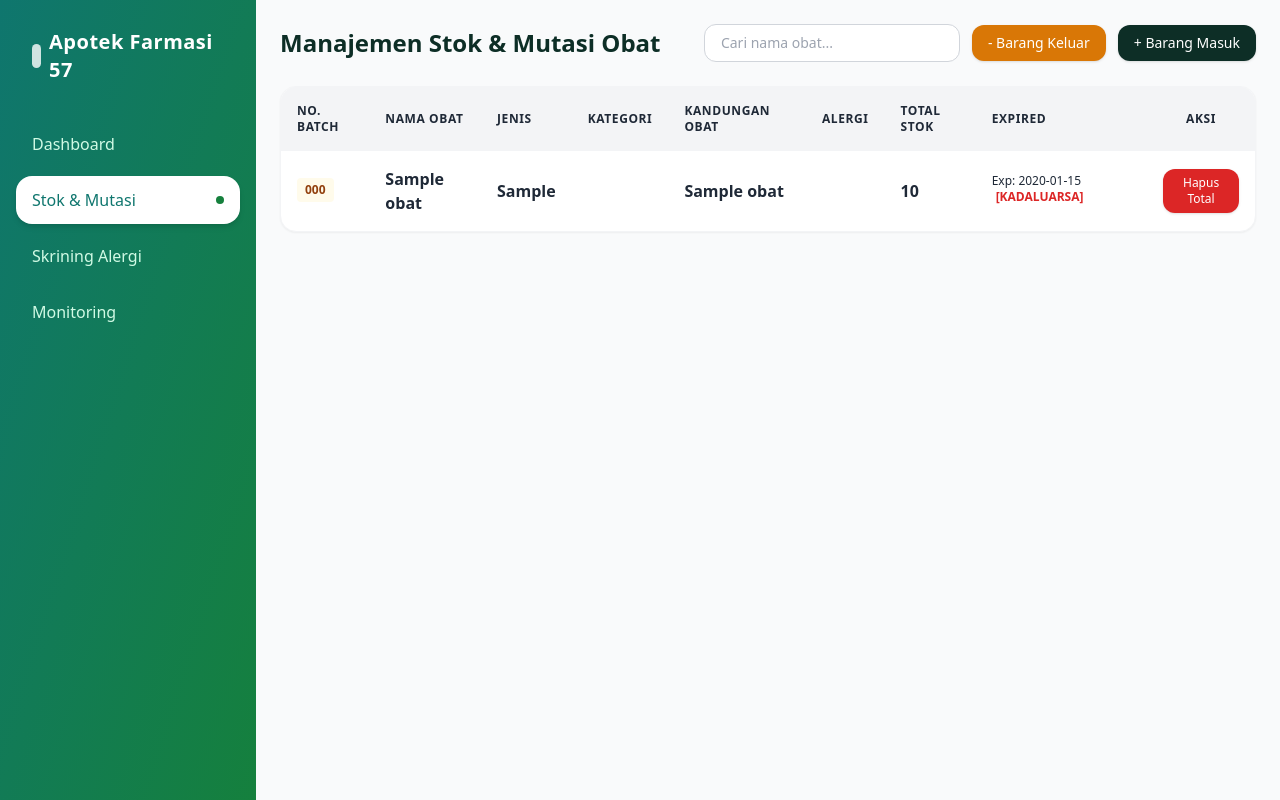
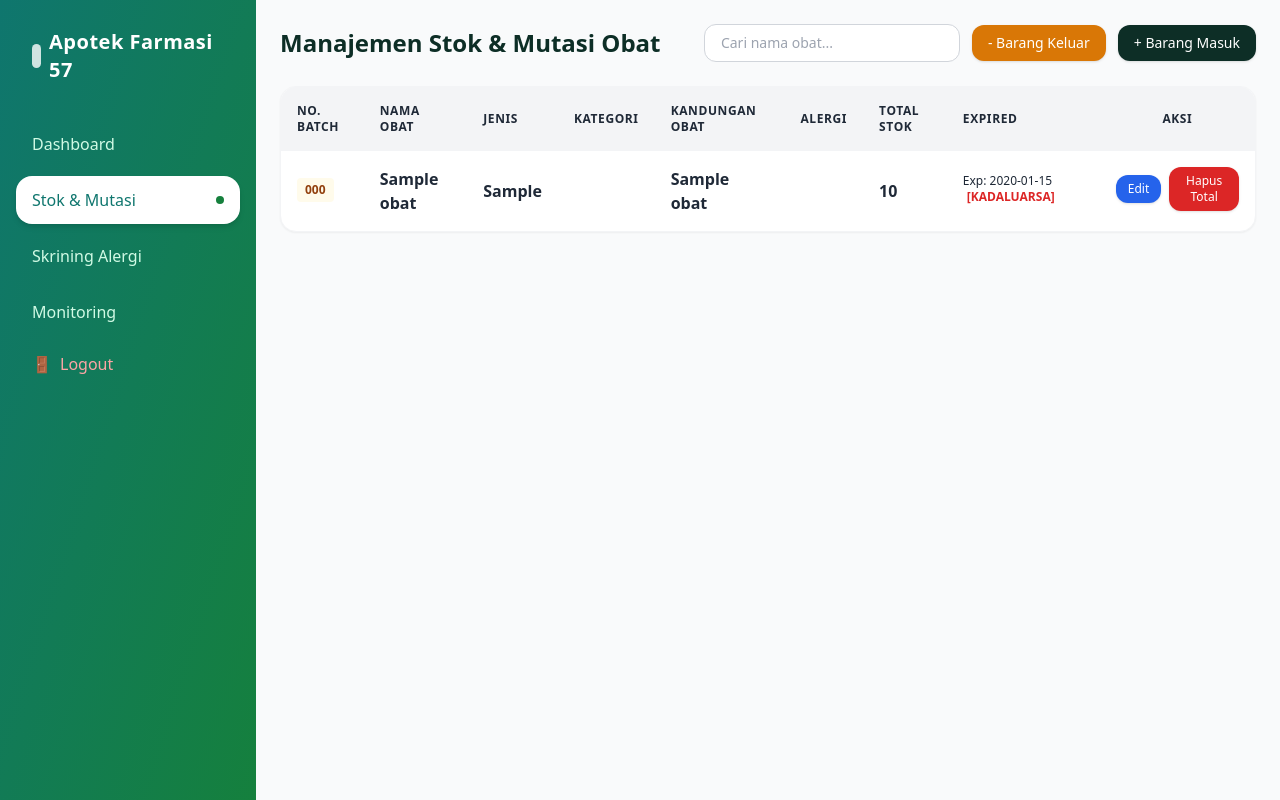
Before and after one commit to faizbila978/faizbila978-web-manajemen-obat-pada-apotek, a Laravel app: page /stok in a window 1280 px wide. Run offline with Laravel 12, Linux system fonts and the light colour scheme; a user stored in the database is signed in; data comes from the database, SQL or seed files in the repository; tables that the repository leaves empty hold one stand-in row (values such as "Sample post"); some libraries are stand-ins or nearby versions.

Commit message:
menambahi logout

```diff
--- a/web-manajemen-obat-pada-apotek/app/Http/Controllers/MedicineController.php
+++ b/web-manajemen-obat-pada-apotek/app/Http/Controllers/MedicineController.php
@@ -31,7 +31,7 @@ class MedicineController extends Controller {
             'nama_obat' => 'required|string|max:255',
             'jenis' => 'required|string|max:255',
             'kategori' => 'required|string|max:255',
-            'kandungan' => 'required|string|max:255', // Validasi input kandungan
+            'kandungan_obat' => 'required|string|max:255', // Validasi input kandungan
             'alergi' => 'required|string|max:255',
             'initial_stock' => 'required|integer|min:1',
             'expired_date' => 'required|date',
@@ -133,6 +133,48 @@ class MedicineController extends Controller {
 
         return redirect()->route('stok.index')->with('success', $successMsg);
     }
+
+        // Memperbarui data obat
+    public function update(Request $request, $id_obat)
+    {
+        $request->validate([
+            'nama_obat' => 'required|string|max:255',
+            'jenis' => 'required|string|max:255',
+            'kategori' => 'required|string|max:255',
+            'kandungan' => 'required|string|max:255',
+            'alergi' => 'required|string|max:255',
+            'stok' => 'required|integer|min:0'
+        ]);
+
+        DB::transaction(function () use ($request, $id_obat) {
+            $medicine = Medicine::findOrFail($id_obat);
+
+            // Update data utama obat
+            $medicine->update([
+                'nama_obat' => $request->nama_obat,
+                'jenis' => $request->jenis,
+                'kategori' => $request->kategori,
+                'alergi' => $request->alergi,
+                'stok' => $request->stok,
+            ]);
+
+            // Update kandungan obat (jika ada relasi)
+            $medicine->kandungan()->update([
+                'nama_kandungan' => $request->kandungan,
+            ]);
+            // Opsional: Jika ingin mengupdate stok pada batch terdepan/pertama
+        $batch = $medicine->batches()->orderBy('expired_date', 'asc')->first();
+        if ($batch) {
+            $batch->update([
+                'initial_stock' => $request->stok,
+                'current_stock' => $request->stok,
+            ]);
+        }
+    });
+
+    return redirect()->route('stok.index')->with('success', 'Data obat dan stok berhasil diperbarui!');
+}
+
     // Menghapus data obat secara total beserta batch dan kandungannya
     public function destroy($id_obat)
     {
@@ -141,7 +183,7 @@ class MedicineController extends Controller {
 
             // Hapus relasi terkait terlebih dahulu (jika ondelete cascade belum aktif di db)
             $medicine->batches()->delete();
-            $medicine->kandungans()->delete();
+            $medicine->kandungan()->delete();
 
             // Hapus data utama obat
             $medicine->delete();
--- a/web-manajemen-obat-pada-apotek/resources/views/layouts/sidebar.blade.php
+++ b/web-manajemen-obat-pada-apotek/resources/views/layouts/sidebar.blade.php
@@ -49,5 +49,13 @@
             @endif
         </a>
 
+        <!-- Form Tombol Logout -->
+        <form action="{{ route('logout') }}" method="POST" class="mt-4">
+            @csrf
+            <button type="submit" class="w-full text-left py-2 px-4 rounded-xl text-red-300 hover:bg-red-600/20 hover:text-red-200 transition flex items-center gap-2">
+                <span>🚪</span> Logout
+            </button>
+        </form>
+
     </nav>
 </aside>
--- a/web-manajemen-obat-pada-apotek/resources/views/stok/index.blade.php
+++ b/web-manajemen-obat-pada-apotek/resources/views/stok/index.blade.php
@@ -121,9 +121,16 @@
                     @endforeach
                     </td>
 
-                    <!-- Kolom 8: Tombol Hapus Total -->
-                    <td class="p-4 text-center">
-                        <form action="{{ route('stok.destroy', $med->id_obat) }}" method="POST" onsubmit="return confirm('Yakin ingin menghapus obat {{ $med->nama_obat }} beserta seluruh batch dan kandungannya secara total?');">
+                   <!-- Kolom Aksi -->
+                    <td class="p-4 text-center flex items-center justify-center gap-2">
+                        <!-- Tombol Edit -->
+                        <button onclick="openModalEdit('{{ $med->id_obat }}', '{{ $med->nama_obat }}', '{{ $med->jenis }}', '{{ $med->kategori }}', '{{ addslashes($med->kandungan->pluck('nama_kandungan')->implode(', ')) }}', '{{ $med->alergi }}', '{{ $med->stok }}')"
+                            class="px-3 py-1.5 bg-blue-600 text-white rounded-xl text-xs font-medium hover:bg-blue-700 transition shadow">
+                            Edit
+                        </button>
+
+                        <!-- Tombol Hapus Total -->
+                        <form action="{{ route('stok.destroy', $med->id_obat) }}" method="POST" onsubmit="return confirm('Yakin ingin menghapus obat ini?');">
                             @csrf
                             @method('DELETE')
                             <button type="submit" class="px-3 py-1.5 bg-red-600 text-white rounded-xl text-xs font-medium hover:bg-red-700 transition shadow">
@@ -161,11 +168,11 @@
                 </div>
                 <div>
                     <label class="block text-sm font-medium text-gray-700 mb-1">Kategori</label>
-                    <input type="text" name="jenis" required placeholder="Contoh: Demam / Ruam" class="w-full px-4 py-2 border rounded-xl focus:ring-2 focus:ring-[#0d2e26] outline-none">
+                    <input type="text" name="kategori" required placeholder="Contoh: Demam / Ruam" class="w-full px-4 py-2 border rounded-xl focus:ring-2 focus:ring-[#0d2e26] outline-none">
                 </div>
                 <div>
                     <label class="block text-sm font-medium text-gray-700 mb-1">Kandungan Obat</label>
-                    <input type="text" name="kandungan" required placeholder="" class="w-full px-4 py-2 border rounded-xl focus:ring-2 focus:ring-[#0d2e26] outline-none">
+                    <input type="text" name="kandungan_obat" required placeholder="" class="w-full px-4 py-2 border rounded-xl focus:ring-2 focus:ring-[#0d2e26] outline-none">
                 </div>
 
                 <div>
@@ -176,8 +183,9 @@
 
                 <div>
                     <label class="block text-sm font-medium text-gray-700 mb-1">Jumlah Stok</label>
-                    <input type="number" name="initial_stock" min="1" required placeholder="Contoh: 50" class="w-full px-4 py-2 border rounded-xl focus:ring-2 focus:ring-[#0d2e26] outline-none">
+                    <input type="number" id="edit_stok" name="stok" min="0" required class="w-full px-4 py-2 border rounded-xl focus:ring-2 focus:ring-[#0d2e26] outline-none">
                 </div>
+
                 <div>
                     <label class="block text-sm font-medium text-gray-700 mb-1">Tanggal Kadaluarsa (Expired)</label>
                     <input type="date" name="expired_date" required class="w-full px-4 py-2 border rounded-xl focus:ring-2 focus:ring-[#0d2e26] outline-none">
@@ -237,6 +245,51 @@
     </div>
 </div>
 
+<!-- Modal Form Edit Obat -->
+<!-- Modal Form Edit Obat -->
+<div id="modalEditObat" class="fixed inset-0 bg-black/50 hidden items-center justify-center z-50">
+    <div class="bg-white rounded-2xl w-full max-w-md p-6 shadow-xl relative">
+        <h3 class="text-lg font-bold text-[#0d2e26] mb-4">Edit Data & Stok Obat</h3>
+
+        <form id="formEditObat" method="POST">
+            @csrf
+            @method('PUT')
+            <div class="space-y-4">
+                <div>
+                    <label class="block text-sm font-medium text-gray-700 mb-1">Nama Obat</label>
+                    <input type="text" id="edit_nama_obat" name="nama_obat" required class="w-full px-4 py-2 border rounded-xl focus:ring-2 focus:ring-[#0d2e26] outline-none">
+                </div>
+                <div>
+                    <label class="block text-sm font-medium text-gray-700 mb-1">Jenis</label>
+                    <input type="text" id="edit_jenis" name="jenis" required class="w-full px-4 py-2 border rounded-xl focus:ring-2 focus:ring-[#0d2e26] outline-none">
+                </div>
+                <div>
+                    <label class="block text-sm font-medium text-gray-700 mb-1">Kategori</label>
+                    <input type="text" id="edit_kategori" name="kategori" required class="w-full px-4 py-2 border rounded-xl focus:ring-2 focus:ring-[#0d2e26] outline-none">
+                </div>
+                <div>
+                    <label class="block text-sm font-medium text-gray-700 mb-1">Kandungan Obat</label>
+                    <input type="text" id="edit_kandungan" name="kandungan" required class="w-full px-4 py-2 border rounded-xl focus:ring-2 focus:ring-[#0d2e26] outline-none">
+                </div>
+                <div>
+                    <label class="block text-sm font-medium text-gray-700 mb-1">Alergi</label>
+                    <input type="text" id="edit_alergi" name="alergi" required class="w-full px-4 py-2 border rounded-xl focus:ring-2 focus:ring-[#0d2e26] outline-none">
+                </div>
+                <!-- PASTIKAN BAGIAN INI ADA DI FILE BLADE ANDA -->
+                <div>
+                    <label class="block text-sm font-medium text-gray-700 mb-1">Jumlah Stok</label>
+                    <input type="number" id="edit_stok" name="stok" min="0" required class="w-full px-4 py-2 border rounded-xl focus:ring-2 focus:ring-[#0d2e26] outline-none">
+                </div>
+            </div>
+
+            <div class="flex justify-end gap-2 mt-6">
+                <button type="button" onclick="closeModalEdit()" class="px-4 py-2 bg-gray-200 text-gray-700 rounded-xl hover:bg-gray-300 transition">Batal</button>
+                <button type="submit" class="px-4 py-2 bg-blue-600 text-white rounded-xl hover:bg-blue-700 transition">Simpan Perubahan</button>
+            </div>
+        </form>
+    </div>
+</div>
+
 <!-- Script Modal & Interaksi -->
 <script>
     function openModalTambah() {
@@ -256,5 +309,24 @@
         document.getElementById('modalBarangKeluar').classList.remove('flex');
         document.getElementById('modalBarangKeluar').classList.add('hidden');
     }
-</script>
+    // ---> EDIT DI SINI <---
+    function openModalEdit(id, nama, jenis, kategori, kandungan, alergi, stok) {
+    document.getElementById('formEditObat').action = '/stok/' + id;
+
+    document.getElementById('edit_nama_obat').value = nama;
+    document.getElementById('edit_jenis').value = jenis;
+    document.getElementById('edit_kategori').value = kategori;
+    document.getElementById('edit_kandungan').value = kandungan;
+    document.getElementById('edit_alergi').value = alergi;
+    document.getElementById('edit_stok').value = stok; // Masukkan nilai stok
+
+    document.getElementById('modalEditObat').classList.remove('hidden');
+    document.getElementById('modalEditObat').classList.add('flex');
+    }
+
+    function closeModalEdit() {
+        document.getElementById('modalEditObat').classList.remove('flex');
+        document.getElementById('modalEditObat').classList.add('hidden');
+    }
+    </script>
 @endsection
--- a/web-manajemen-obat-pada-apotek/routes/web.php
+++ b/web-manajemen-obat-pada-apotek/routes/web.php
@@ -17,14 +17,17 @@ Route::middleware('guest')->group(function () {
 
 // Semua halaman yang wajib login
 Route::middleware('auth')->group(function () {
-    // Dashboard
+    // Dashboard (Bisa diakses via / atau /dashboard)
     Route::get('/', [DashboardController::class, 'index'])->name('dashboard');
+    Route::get('/dashboard', [DashboardController::class, 'index']);
 
-    // Stok & Mutasi (form pakai modal, jadi show/create/edit dikecualikan)
+    // Stok & Mutasi
     Route::resource('stok', MedicineController::class)
         ->except(['show', 'create', 'edit'])
         ->parameters(['stok' => 'id_obat']);
+
     Route::post('/stok/reduce', [MedicineController::class, 'reduceStock'])->name('stok.reduce');
+    Route::put('/stok/{id}', [MedicineController::class, 'update'])->name('stok.update');
 
     // Skrining Alergi
     Route::get('/skrining', [AllergyScreeningController::class, 'index'])->name('skrining.index');
```
